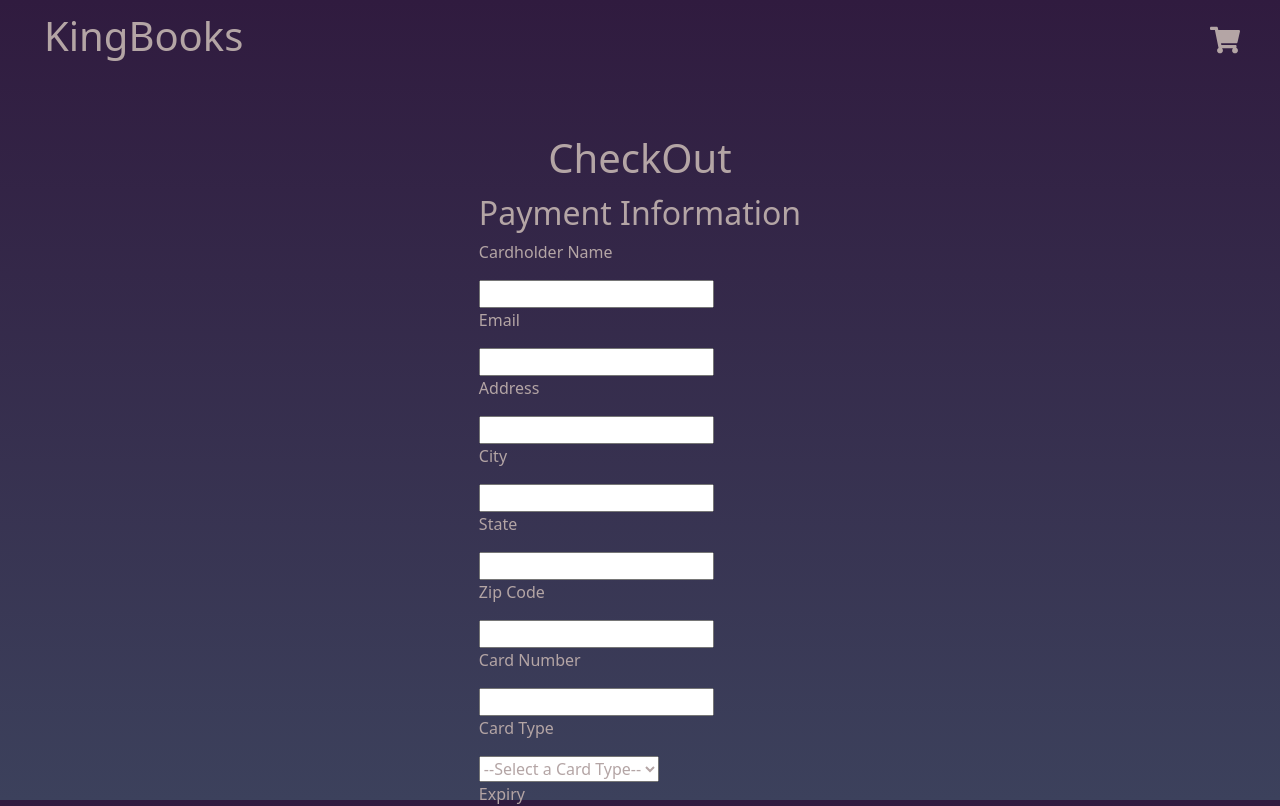
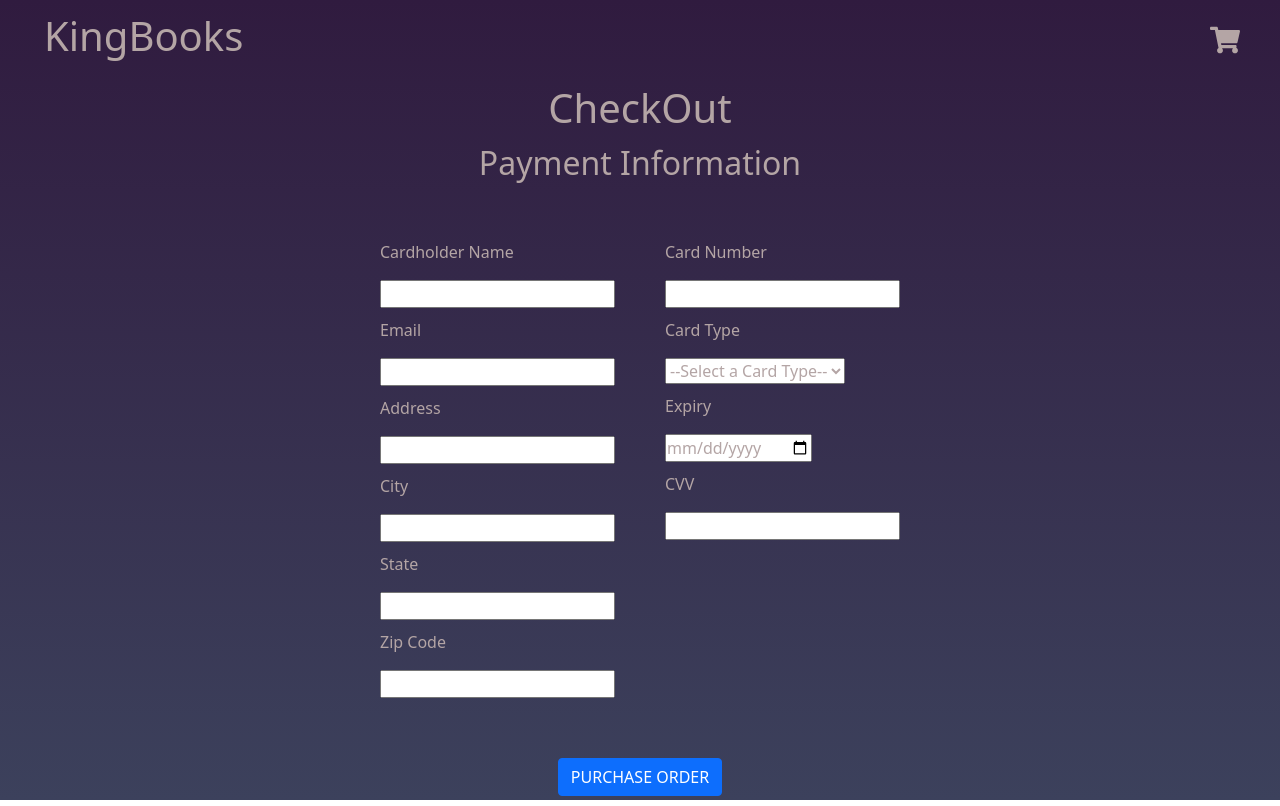
Before and after one commit to antwolfe/Taco-POS, a React (Create React App) app in the folder capstone1/ecommerce_store/: page /checkout in a window 1280 px wide. Shown: the top 806 px of the page. Built offline with nearby package versions, Linux system fonts and the light colour scheme.

Commit message:
adjust checkout css

```diff
--- a/capstone1/ecommerce_store/src/App.css
+++ b/capstone1/ecommerce_store/src/App.css
@@ -13,8 +13,6 @@
   color: var(--highlight-color);
 
 }
-
-
 
 html, body {
  background-image: var(--background);
@@ -205,28 +203,22 @@ h1 {
   justify-content: center;
 }
 
-.checkout {
+.checkout-inputs {
   display: flex;
   padding: 50px;
-  justify-content: space-around;
+  column-count: auto;
+  justify-content: center;
+  column-gap: 50px;
 }
 
-.checkout input {
-
-
+.checkout input, .checkout select {
+  margin-bottom: 10px;
 }
 
-.checkout div {
-
+.checkout Button {
+  display: block;
+  margin: auto;
 }
-
-.leftside {
-}
-
-
-
-
-
 
 @media screen and (min-width: 600px ) {
   .all-products {
--- a/capstone1/ecommerce_store/src/Components/CartItem.jsx
+++ b/capstone1/ecommerce_store/src/Components/CartItem.jsx
@@ -1,5 +1,4 @@
 import CloseButton from "react-bootstrap/esm/CloseButton";
-
 import ModifyQty from "./ModifyQty";
 
 export default function CartItem(props) {
--- a/capstone1/ecommerce_store/src/Views/Checkout.jsx
+++ b/capstone1/ecommerce_store/src/Views/Checkout.jsx
@@ -17,15 +17,21 @@ export default function Checkout() {
             }}
           >
             <h1 className="text-center">CheckOut</h1>
-            <h2>Payment Information</h2>
+            <h2 className="text-center">Payment Information</h2>
 
+            <div className="checkout-inputs">
               <div className="leftside">
                 <p>Cardholder Name</p>
                 <input type="text" className="inputbox" name="name" required />
                 <p>Email</p>
                 <input type="text" className="inputbox" name="email" required />
                 <p> Address </p>
-              <input type="text" className="inputbox" name="address" required />
+                <input
+                  type="text"
+                  className="inputbox"
+                  name="address"
+                  required
+                />
                 <p> City </p>
                 <input type="text" className="inputbox" name="city" required />
                 <p> State </p>
@@ -37,6 +43,7 @@ export default function Checkout() {
                   name="zip code"
                   required
                 />
+              </div>
 
               <div className="rightside">
                 <p>Card Number</p>
@@ -78,7 +85,6 @@ export default function Checkout() {
                 </div>
               </div>
             </div>
-            <p></p>
             <Button type="submit" className="button">
               PURCHASE ORDER
             </Button>
```
Lines whose indentation alone changed are shown as unchanged.
